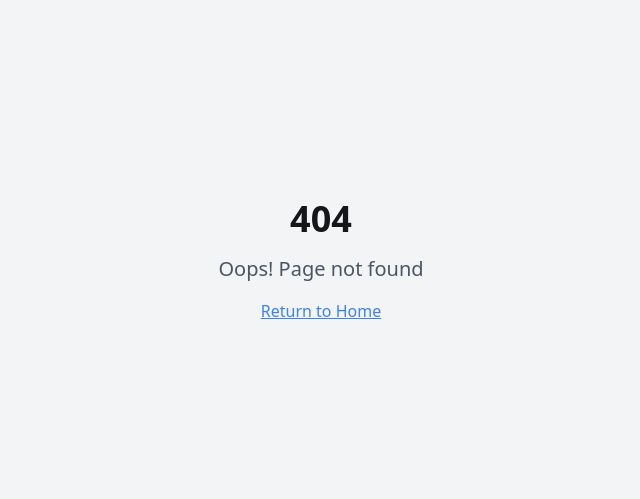
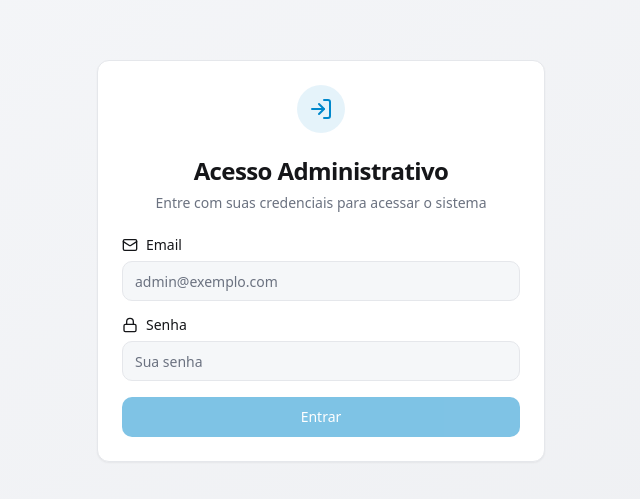
Before and after one commit to alan3322we/pago-link-lover, a React (Vite) app: page /login in a window 1280 px wide. Before the commit this address had no page. Shown: the part 139-638 px from the top of the page, without its empty margins (319-959 px from the left). Built offline with nearby package versions, Linux system fonts and the light colour scheme.

Commit message:
Implement admin login and access.
Create admin user and login functionality.

```diff
--- a/src/App.tsx
+++ b/src/App.tsx
@@ -3,7 +3,10 @@ import { Toaster as Sonner } from "@/components/ui/sonner";
 import { TooltipProvider } from "@/components/ui/tooltip";
 import { QueryClient, QueryClientProvider } from "@tanstack/react-query";
 import { BrowserRouter, Routes, Route } from "react-router-dom";
+import { AuthProvider } from "@/contexts/AuthContext";
+import { ProtectedRoute } from "@/components/ProtectedRoute";
 import Index from "./pages/Index";
+import Login from "./pages/Login";
 import PaymentSuccess from "./pages/PaymentSuccess";
 import PaymentFailure from "./pages/PaymentFailure";
 import PaymentPending from "./pages/PaymentPending";
@@ -15,12 +18,18 @@ const queryClient = new QueryClient();
 
 const App = () => (
   <QueryClientProvider client={queryClient}>
+    <AuthProvider>
       <TooltipProvider>
         <Toaster />
         <Sonner />
         <BrowserRouter>
           <Routes>
-          <Route path="/" element={<Index />} />
+            <Route path="/login" element={<Login />} />
+            <Route path="/" element={
+              <ProtectedRoute>
+                <Index />
+              </ProtectedRoute>
+            } />
             <Route path="/checkout/:id" element={<TransparentCheckout />} />
             <Route path="/checkout-preview" element={<CheckoutPreview />} />
             <Route path="/payment-success" element={<PaymentSuccess />} />
@@ -30,6 +39,7 @@ const App = () => (
           </Routes>
         </BrowserRouter>
       </TooltipProvider>
+    </AuthProvider>
   </QueryClientProvider>
 );
 
--- /dev/null
+++ b/src/components/ProtectedRoute.tsx
@@ -0,0 +1,27 @@
+import { Navigate } from 'react-router-dom';
+import { useAuth } from '@/contexts/AuthContext';
+
+interface ProtectedRouteProps {
+  children: React.ReactNode;
+}
+
+export function ProtectedRoute({ children }: ProtectedRouteProps) {
+  const { user, isAdmin, isLoading } = useAuth();
+
+  if (isLoading) {
+    return (
+      <div className="min-h-screen flex items-center justify-center bg-gradient-to-br from-background to-muted">
+        <div className="text-center">
+          <div className="animate-spin rounded-full h-8 w-8 border-b-2 border-primary mx-auto mb-4"></div>
+          <p className="text-muted-foreground">Verificando autenticação...</p>
+        </div>
+      </div>
+    );
+  }
+
+  if (!user || !isAdmin) {
+    return <Navigate to="/login" replace />;
+  }
+
+  return <>{children}</>;
+}
--- /dev/null
+++ b/src/contexts/AuthContext.tsx
@@ -0,0 +1,103 @@
+import { createContext, useContext, useEffect, useState, ReactNode } from 'react';
+import { User, Session } from '@supabase/supabase-js';
+import { supabase } from '@/integrations/supabase/client';
+
+interface AuthContextType {
+  user: User | null;
+  session: Session | null;
+  isAdmin: boolean;
+  isLoading: boolean;
+  signOut: () => Promise<void>;
+}
+
+const AuthContext = createContext<AuthContextType | undefined>(undefined);
+
+interface AuthProviderProps {
+  children: ReactNode;
+}
+
+export function AuthProvider({ children }: AuthProviderProps) {
+  const [user, setUser] = useState<User | null>(null);
+  const [session, setSession] = useState<Session | null>(null);
+  const [isAdmin, setIsAdmin] = useState(false);
+  const [isLoading, setIsLoading] = useState(true);
+
+  useEffect(() => {
+    // Verificar sessão existente
+    const getSession = async () => {
+      try {
+        const { data: { session } } = await supabase.auth.getSession();
+        setSession(session);
+        setUser(session?.user ?? null);
+
+        if (session?.user) {
+          await checkAdminStatus(session.user.email!);
+        }
+      } catch (error) {
+        console.error('Error getting session:', error);
+      } finally {
+        setIsLoading(false);
+      }
+    };
+
+    getSession();
+
+    // Listener para mudanças de autenticação
+    const { data: { subscription } } = supabase.auth.onAuthStateChange(
+      async (event, session) => {
+        setSession(session);
+        setUser(session?.user ?? null);
+
+        if (session?.user) {
+          await checkAdminStatus(session.user.email!);
+        } else {
+          setIsAdmin(false);
+        }
+
+        setIsLoading(false);
+      }
+    );
+
+    return () => subscription.unsubscribe();
+  }, []);
+
+  const checkAdminStatus = async (email: string) => {
+    try {
+      const { data } = await supabase
+        .from('profiles')
+        .select('role, is_active')
+        .eq('email', email)
+        .single();
+
+      setIsAdmin(data?.role === 'admin' && data?.is_active === true);
+    } catch (error) {
+      console.error('Error checking admin status:', error);
+      setIsAdmin(false);
+    }
+  };
+
+  const signOut = async () => {
+    await supabase.auth.signOut();
+    setIsAdmin(false);
+  };
+
+  return (
+    <AuthContext.Provider value={{
+      user,
+      session,
+      isAdmin,
+      isLoading,
+      signOut
+    }}>
+      {children}
+    </AuthContext.Provider>
+  );
+}
+
+export function useAuth() {
+  const context = useContext(AuthContext);
+  if (context === undefined) {
+    throw new Error('useAuth must be used within an AuthProvider');
+  }
+  return context;
+}
--- a/src/pages/Index.tsx
+++ b/src/pages/Index.tsx
@@ -10,10 +10,12 @@ import { PaymentsList } from '@/components/PaymentsList';
 import { NotificationsList } from '@/components/NotificationsList';
 import { CheckoutCustomization } from '@/components/CheckoutCustomization';
 import { supabase } from '@/integrations/supabase/client';
+import { useAuth } from '@/contexts/AuthContext';
 import { Toaster } from '@/components/ui/toaster';
-import { CreditCard, Link, Settings, Bell, DollarSign, TrendingUp } from 'lucide-react';
+import { CreditCard, Link, Settings, Bell, DollarSign, TrendingUp, LogOut, User } from 'lucide-react';
 
 const Index = () => {
+  const { user, signOut } = useAuth();
   const [hasConfig, setHasConfig] = useState(false);
   const [isLoadingConfig, setIsLoadingConfig] = useState(true);
   const [refreshLinks, setRefreshLinks] = useState(false);
@@ -123,13 +125,25 @@ const Index = () => {
     <div className="min-h-screen bg-gradient-to-br from-background to-muted">
       <div className="container mx-auto py-8 px-4">
         {/* Header */}
-        <div className="text-center mb-8">
+        <div className="flex justify-between items-center mb-8">
+          <div className="text-center flex-1">
             <h1 className="text-4xl font-bold mb-4 bg-gradient-to-r from-primary to-primary/70 bg-clip-text text-transparent">
               Mercado Pago Dashboard
             </h1>
             <p className="text-xl text-muted-foreground">
               Gerencie seus links de pagamento e acompanhe vendas em tempo real
             </p>
+          </div>
+          <div className="flex items-center gap-4">
+            <div className="flex items-center gap-2 text-sm text-muted-foreground">
+              <User className="h-4 w-4" />
+              {user?.email}
+            </div>
+            <Button variant="outline" onClick={signOut} className="flex items-center gap-2">
+              <LogOut className="h-4 w-4" />
+              Sair
+            </Button>
+          </div>
         </div>
 
         {/* Stats Cards */}
--- /dev/null
+++ b/src/pages/Login.tsx
@@ -0,0 +1,132 @@
+import { useState, useEffect } from 'react';
+import { useNavigate } from 'react-router-dom';
+import { Button } from '@/components/ui/button';
+import { Input } from '@/components/ui/input';
+import { Label } from '@/components/ui/label';
+import { Card, CardContent, CardDescription, CardHeader, CardTitle } from '@/components/ui/card';
+import { useToast } from '@/hooks/use-toast';
+import { supabase } from '@/integrations/supabase/client';
+import { LogIn, Mail, Lock } from 'lucide-react';
+
+const Login = () => {
+  const [email, setEmail] = useState('');
+  const [password, setPassword] = useState('');
+  const [isLoading, setIsLoading] = useState(false);
+  const navigate = useNavigate();
+  const { toast } = useToast();
+
+  // Verificar se já está logado
+  useEffect(() => {
+    const checkUser = async () => {
+      const { data: { session } } = await supabase.auth.getSession();
+      if (session) {
+        navigate('/');
+      }
+    };
+    checkUser();
+  }, [navigate]);
+
+  const handleSubmit = async (e: React.FormEvent) => {
+    e.preventDefault();
+    setIsLoading(true);
+
+    try {
+      const { data, error } = await supabase.auth.signInWithPassword({
+        email,
+        password,
+      });
+
+      if (error) throw error;
+
+      // Verificar se é admin
+      if (data.user) {
+        const { data: profile } = await supabase
+          .from('profiles')
+          .select('role, is_active')
+          .eq('email', email)
+          .single();
+
+        if (profile && profile.role === 'admin' && profile.is_active) {
+          toast({
+            title: "Login realizado com sucesso!",
+            description: "Bem-vindo ao sistema administrativo.",
+          });
+          navigate('/');
+        } else {
+          await supabase.auth.signOut();
+          throw new Error('Acesso negado. Apenas administradores podem acessar.');
+        }
+      }
+    } catch (error: any) {
+      console.error('Error signing in:', error);
+      toast({
+        title: "Erro no login",
+        description: error.message || "Não foi possível fazer o login. Verifique suas credenciais.",
+        variant: "destructive",
+      });
+    } finally {
+      setIsLoading(false);
+    }
+  };
+
+  return (
+    <div className="min-h-screen bg-gradient-to-br from-background to-muted flex items-center justify-center p-4">
+      <Card className="w-full max-w-md">
+        <CardHeader className="text-center">
+          <div className="mx-auto w-12 h-12 bg-primary/10 rounded-full flex items-center justify-center mb-4">
+            <LogIn className="h-6 w-6 text-primary" />
+          </div>
+          <CardTitle className="text-2xl">Acesso Administrativo</CardTitle>
+          <CardDescription>
+            Entre com suas credenciais para acessar o sistema
+          </CardDescription>
+        </CardHeader>
+        <CardContent>
+          <form onSubmit={handleSubmit} className="space-y-4">
+            <div className="space-y-2">
+              <Label htmlFor="email" className="flex items-center gap-2">
+                <Mail className="h-4 w-4" />
+                Email
+              </Label>
+              <Input
+                id="email"
+                type="email"
+                placeholder="admin@exemplo.com"
+                value={email}
+                onChange={(e) => setEmail(e.target.value)}
+                required
+                autoComplete="email"
+              />
+            </div>
+
+            <div className="space-y-2">
+              <Label htmlFor="password" className="flex items-center gap-2">
+                <Lock className="h-4 w-4" />
+                Senha
+              </Label>
+              <Input
+                id="password"
+                type="password"
+                placeholder="Sua senha"
+                value={password}
+                onChange={(e) => setPassword(e.target.value)}
+                required
+                autoComplete="current-password"
+              />
+            </div>
+
+            <Button
+              type="submit"
+              className="w-full"
+              disabled={isLoading || !email || !password}
+            >
+              {isLoading ? 'Entrando...' : 'Entrar'}
+            </Button>
+          </form>
+        </CardContent>
+      </Card>
+    </div>
+  );
+};
+
+export default Login;
```
Lines whose indentation alone changed are shown as unchanged.
